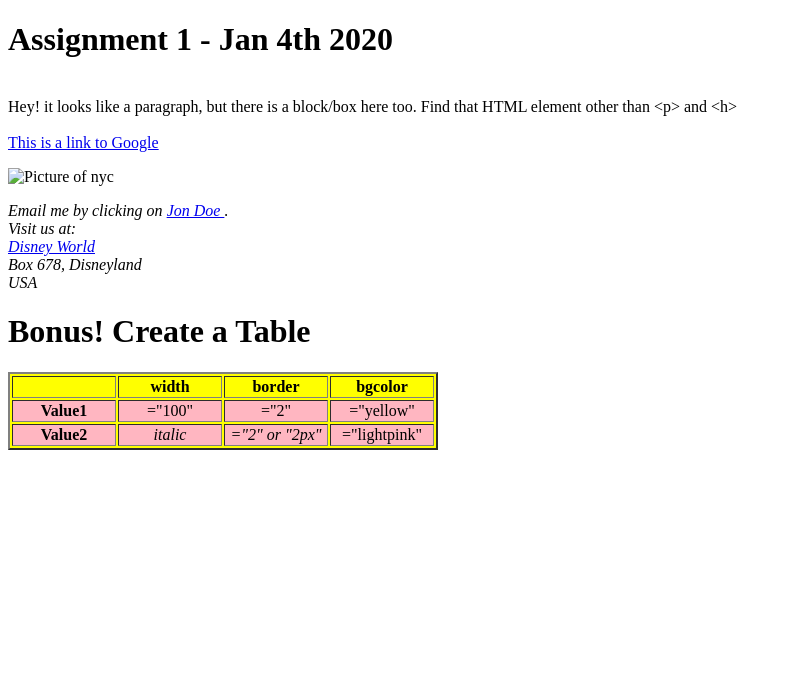
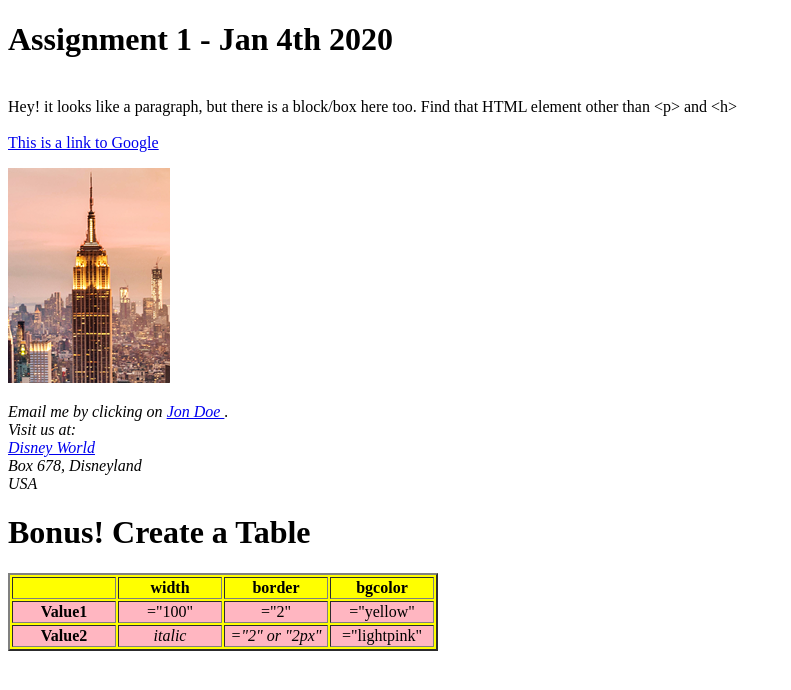
Before and after one commit to rafaela-alba/rafaela-alba.github.io, a plain HTML site: page Assignment1.html in a window 1280 px wide. Shown: the whole page, without its empty margins (0-791 px from the left). Drawn offline with Linux system fonts and the light colour scheme.

Commit message:
Update Assignment1.html

```diff
--- a/Assignment1.html
+++ b/Assignment1.html
@@ -12,7 +12,7 @@
 
 	<a href="https://google.com"> This is a link to Google </a>
 
-	<p> <a> <img src="image1.png" alt="Picture of nyc" title="Picture of NYC"> </a> </p>
+	<p> <a> <img src="media/image1.png" alt="Picture of nyc" title="Picture of NYC"> </a> </p>
 
 	<address> Email me by clicking on <a href= "mailto: rafaela.alba48@gmail.com"> Jon Doe </a>. <br>
 	Visit us at: <br>
```
